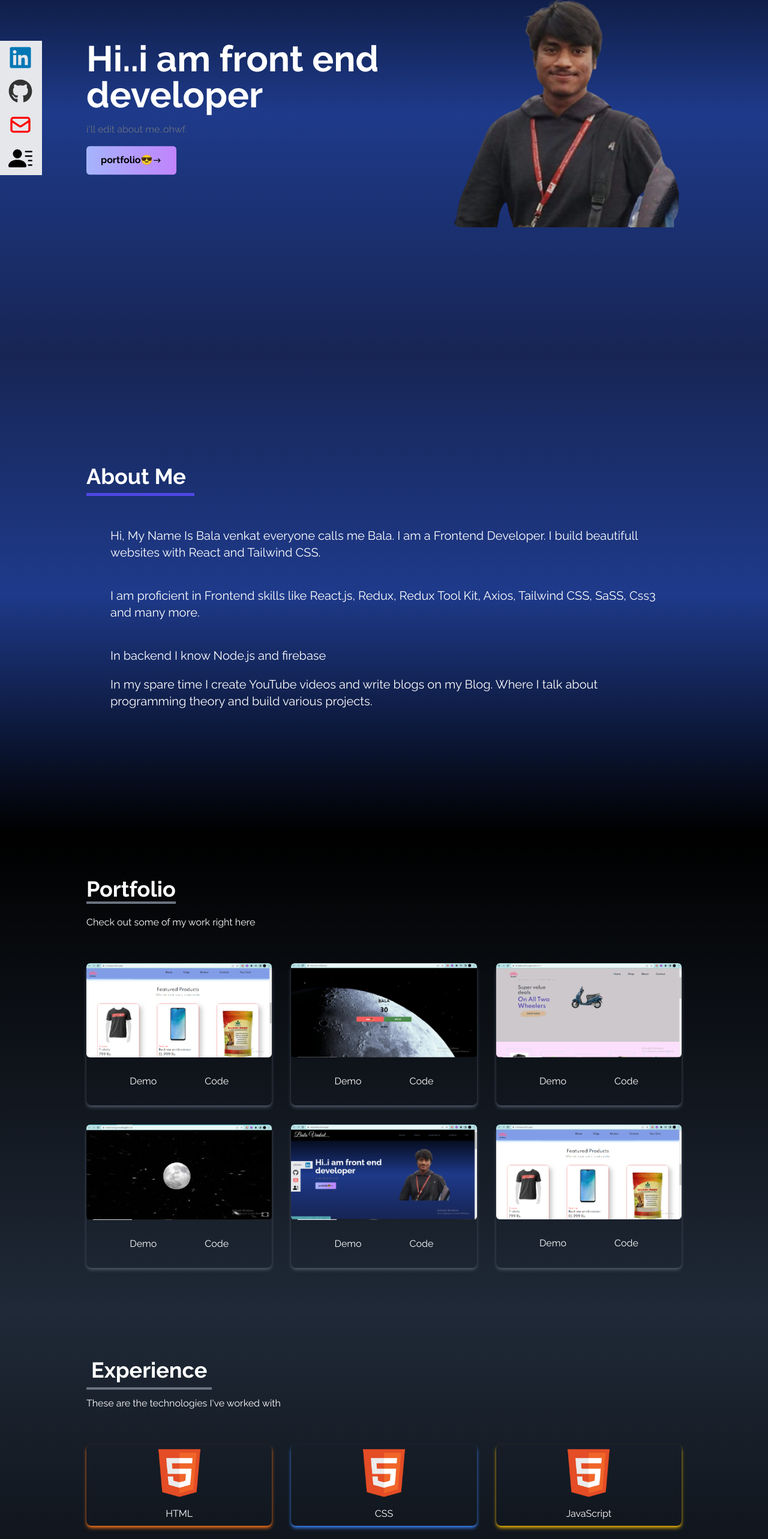
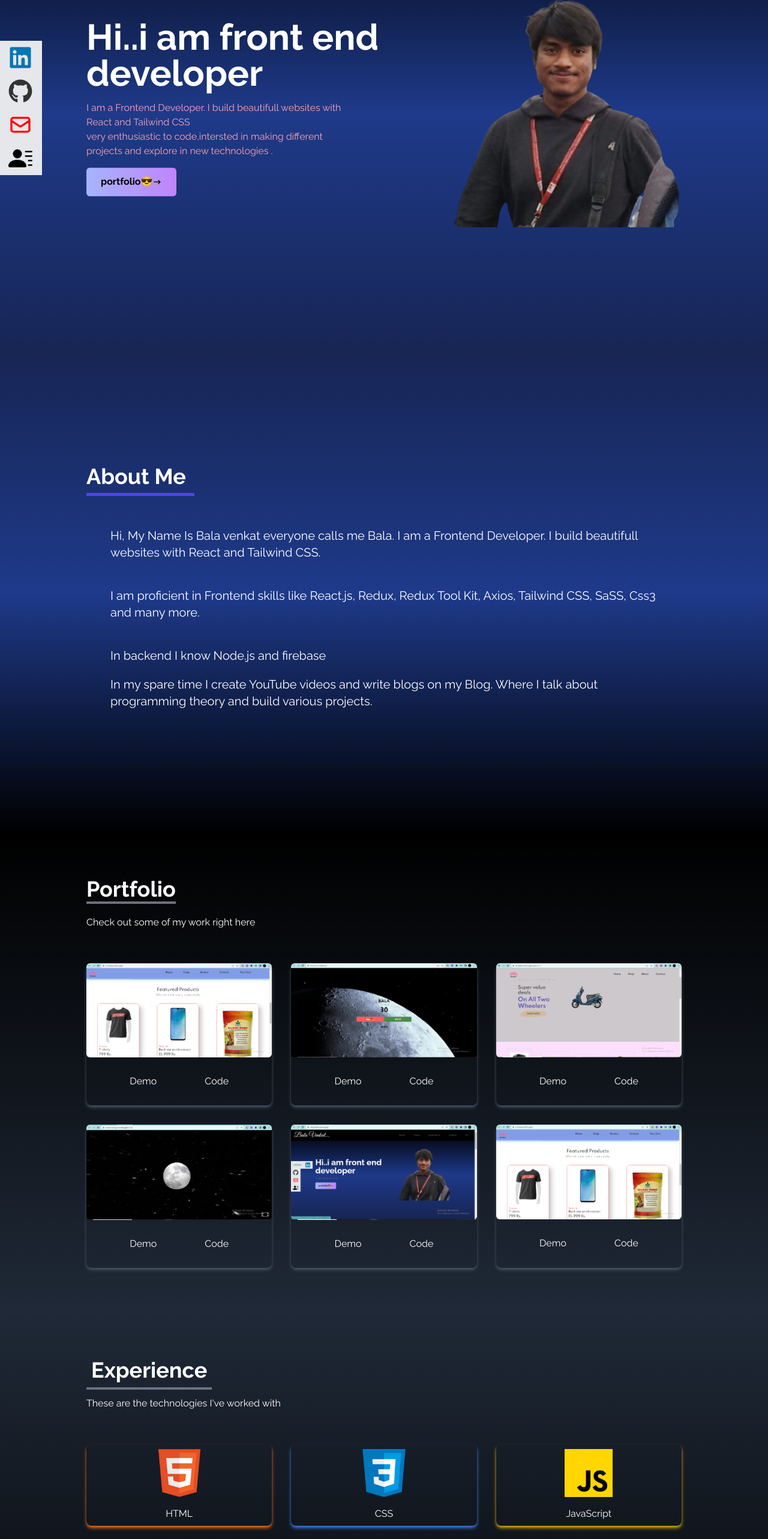
Before and after one commit to balavenkat123/b-portfolio, a React (Vite) app: page / in a window 1280 px wide. Shown: the part 212-2778 px from the top of the page at 60% size. Built offline with nearby package versions, Linux system fonts and the light colour scheme.

Commit message:
somechanges

```diff
--- a/src/components/About.jsx
+++ b/src/components/About.jsx
@@ -6,7 +6,7 @@ const About = () => {
     <div className="h-screen w-full bg-gradient-to-b from-blue-950 via-blue-900 to-black text-white ">
       <div className="max-w-screen-lg p-4 mx-auto flex flex-col justify-center w-full h-full ">
         <div className="pb-8">
-          <h2 className="text-4xl font-bold mb-5 border-b-[5px] w-[180px] border-indigo-600 pb-2 ">
+          <h2 className="text-4xl font-bold mb-5 border-b-[5px] w-[180px] border-indigo-600 pb-2  "id="about">
             About Me
           </h2>
         </div>
--- a/src/components/Experience.jsx
+++ b/src/components/Experience.jsx
@@ -1,13 +1,15 @@
 import React from "react";
 
 import html from "../assets/experience/html.png";
-import css from "../assets/experience/html.png";
-import javascript from "../assets/experience/html.png";
-import reactImage from "../assets/experience/html.png";
-import nextjs from "../assets/experience/html.png";
-import graphql from "../assets/experience/html.png";
-import github from "../assets/experience/html.png";
-import tailwind from "../assets/experience/html.png";
+import css from "../assets/experience/css.png";
+import javascript from "../assets/experience/javascript.png";
+import reactImage from "../assets/experience/react.png";
+import nextjs from "../assets/experience/node.png";
+import tailwind from "../assets/experience/tailwind.png"
+import github from "../assets/experience/github.png";
+import java1 from "../assets/experience/java1.png";
+
+
 
 const Experience = () => {
   const techs = [
@@ -47,16 +49,17 @@ const Experience = () => {
       title: "Tailwind",
       style: "shadow-sky-400",
     },
+
     {
       id: 7,
-      src: graphql,
-      title: "GraphQL",
-      style: "shadow-pink-400",
+      src: github,
+      title: "GitHub",
+      style: "shadow-gray-400",
     },
     {
       id: 8,
-      src: github,
-      title: "GitHub",
+      src: java1,
+      title: "DSA through java",
       style: "shadow-gray-400",
     },
   ];
@@ -64,11 +67,11 @@ const Experience = () => {
   return (
     <div
       name="experience"
-      className="bg-gradient-to-b from-gray-800 to-black w-full h-screen"
+      className="bg-gradient-to-b from-gray-800 to-black w-full h-screen "
     >
-      <div className="max-w-screen-lg mx-auto p-4 flex flex-col justify-center w-full h-full text-white">
-        <div>
-          <p className="text-4xl font-bold border-b-4 border-gray-500 p-2 inline my-0">
+      <div className="max-w-screen-lg mx-auto p-4 flex flex-col justify-center w-full h-full text-white ">
+        <div >
+          <p className="text-4xl font-bold border-b-4 border-gray-500 p-2 inline ">
             Experience
           </p>
           <p className="py-6">These are the technologies I've worked with</p>
--- a/src/components/Home.jsx
+++ b/src/components/Home.jsx
@@ -13,7 +13,10 @@ const Home = () => {
         <div className='flex flex-col justify-center h-full' >
           <h2 className='text-4xl sm:text-6xl font-bold text-white'>Hi..i am front end developer</h2>
 
-          <p className='text-gray-500 py-4 max-w-md'>i'll edit about me..ohwf.</p>
+          <p className='text-rose-300 py-4 max-w-md'>I am a Frontend Developer. I build beautifull websites with React and Tailwind CSS
+          <br />
+          very enthusiastic to code,intersted in making different projects and explore in new technologies
+          .</p>
           <div>
             <button className='group static text-black font-bold w-fit px-6 py-3 my-2 flex items-center rounded-md bg-gradient-to-r from-indigo-300 to-purple-400 cursor-pointer animate-bounce'>
               portfolio😎 <span className='group-hover:rotate-90 duration-300'><CgArrowRight/> </span>
--- a/src/components/NavBar.jsx
+++ b/src/components/NavBar.jsx
@@ -7,7 +7,7 @@ const NavBar = () => {
   const links=[
     {
       id:1,
-      link:'home'
+      link:'Home'
     },
     {
       id:2,
@@ -37,7 +37,7 @@ const NavBar = () => {
 
             {links.map(({id, link})=> (
                 <li key={id}
-                className="px-8 cursor-pointer font-medium text-gray-500 hover:scale-125 duration-200">
+                className="px-8 cursor-pointer font-medium text-gray-500 hover:scale-125 duration-200 ">
                   {link}
                 </li>
 
```
Also changed, not shown: src/assets/experience/graphql.png (deleted), src/assets/experience/java1.png (added).
